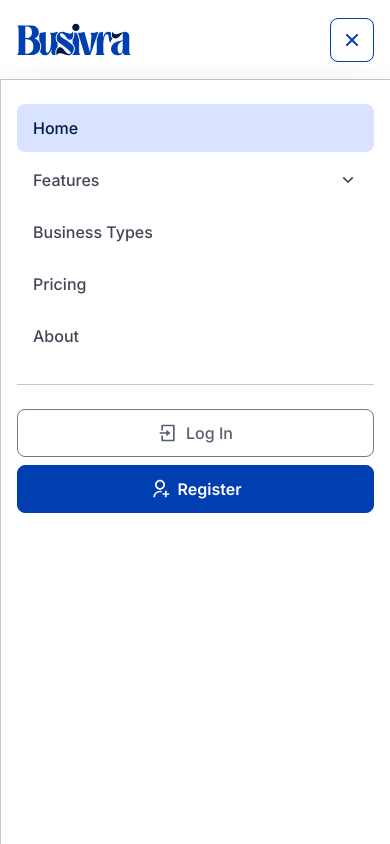
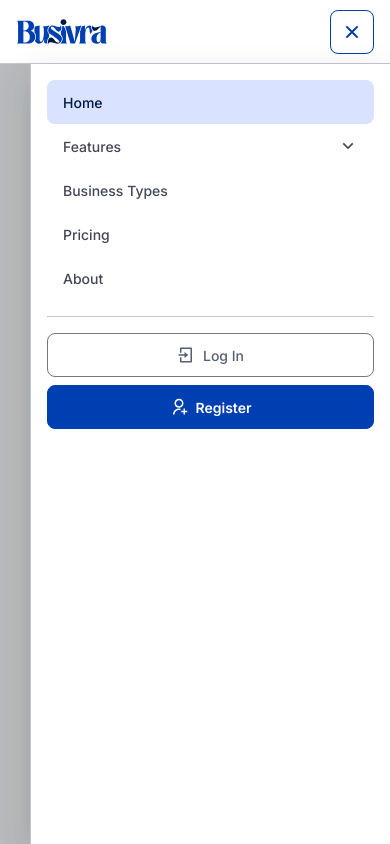
Before and after one commit to hanif8th-design/bms-web-app, a React (Vite) app in the folder client/: page / in a window 390 px wide. Both pictures are taken after a click on the button "Open navigation menu". Built offline with nearby package versions, Linux system fonts and the light colour scheme.

Commit message:
refine mobile layout and preserve features state

```diff
--- a/client/src/components/PublicNavbar/PublicNavbar.module.css
+++ b/client/src/components/PublicNavbar/PublicNavbar.module.css
@@ -1,9 +1,11 @@
 .publicNavbar {
+  --public-navbar-height: 80px;
+
   position: sticky;
   z-index: 100;
   top: 0;
   width: 100%;
-  height: 80px;
+  height: var(--public-navbar-height);
   border-bottom: var(--border-width-default) solid var(--color-outline-variant);
   background-color: var(--color-surface-container-lowest);
 }
@@ -26,3 +28,9 @@
     gap: var(--spacing-md);
   }
 }
+
+@media (width < 768px) {
+  .publicNavbar {
+    --public-navbar-height: 64px;
+  }
+}
--- a/client/src/components/PublicNavbar/PublicNavbar.tsx
+++ b/client/src/components/PublicNavbar/PublicNavbar.tsx
@@ -11,6 +11,7 @@ const mobileMenuId = 'public-navbar-mobile-menu'
 
 /** Assembles the public website's brand, navigation, and account actions. */
 export function PublicNavbar() {
+  const [isMobileFeaturesOpen, setIsMobileFeaturesOpen] = useState(false)
   const [isMobileMenuOpen, setIsMobileMenuOpen] = useState(false)
   const navbarRef = useRef<HTMLElement>(null)
   const menuToggleRef = useRef<HTMLButtonElement>(null)
@@ -61,13 +62,17 @@ export function PublicNavbar() {
     const closeOnEscape = (event: KeyboardEvent) => {
       if (event.key === 'Escape') {
         event.preventDefault()
+        if (isMobileFeaturesOpen) {
+          setIsMobileFeaturesOpen(false)
+          return
+        }
         closeMobileMenu(true)
       }
     }
 
     document.addEventListener('keydown', closeOnEscape)
     return () => document.removeEventListener('keydown', closeOnEscape)
-  }, [isMobileMenuOpen])
+  }, [isMobileFeaturesOpen, isMobileMenuOpen])
 
   return (
     <header className={styles.publicNavbar} ref={navbarRef}>
@@ -84,8 +89,10 @@ export function PublicNavbar() {
       </div>
       <PublicNavbarMobileMenu
         id={mobileMenuId}
+        isFeaturesOpen={isMobileFeaturesOpen}
         isOpen={isMobileMenuOpen}
         onBackdropClick={() => closeMobileMenu(true)}
+        onFeaturesOpenChange={setIsMobileFeaturesOpen}
         onNavigate={() => closeMobileMenu(true)}
       />
     </header>
--- a/client/src/components/PublicNavbar/components/PublicNavbarActions/PublicNavbarActions.module.css
+++ b/client/src/components/PublicNavbar/components/PublicNavbarActions/PublicNavbarActions.module.css
@@ -83,3 +83,19 @@
     min-height: 48px;
   }
 }
+
+@media (width < 768px) {
+  .mobile {
+    padding-top: var(--spacing-md);
+  }
+
+  .mobile .action {
+    min-height: 44px;
+    font-size: var(--font-size-body-sm);
+  }
+
+  .mobile .actionIcon {
+    width: 18px;
+    height: 18px;
+  }
+}
--- a/client/src/components/PublicNavbar/components/PublicNavbarBrand/PublicNavbarBrand.module.css
+++ b/client/src/components/PublicNavbar/components/PublicNavbarBrand/PublicNavbarBrand.module.css
@@ -1,6 +1,7 @@
 .brand {
   display: inline-flex;
   flex: 0 0 auto;
+  min-height: 44px;
   align-items: center;
   border-radius: var(--radius-sm);
   text-decoration: none;
@@ -8,12 +9,18 @@
 
 .logo {
   display: block;
-  width: 133px;
+  width: 112px;
   height: auto;
 }
 
-@media (width < 480px) {
+@media (width < 768px) {
   .logo {
-    width: 116px;
+    width: 92px;
   }
 }
+
+@media (width < 380px) {
+  .logo {
+    width: 84px;
+  }
+}
--- a/client/src/components/PublicNavbar/components/PublicNavbarBrand/PublicNavbarBrand.tsx
+++ b/client/src/components/PublicNavbar/components/PublicNavbarBrand/PublicNavbarBrand.tsx
@@ -18,9 +18,9 @@ export function PublicNavbarBrand({ onNavigate }: PublicNavbarBrandProps) {
       <img
         alt="BMS"
         className={styles.logo}
-        height={40}
+        height={34}
         src={bmsLogo}
-        width={133}
+        width={112}
       />
     </Link>
   )
--- a/client/src/components/PublicNavbar/components/PublicNavbarDropdown/PublicNavbarDropdown.module.css
+++ b/client/src/components/PublicNavbar/components/PublicNavbarDropdown/PublicNavbarDropdown.module.css
@@ -144,6 +144,18 @@
   }
 }
 
+@media (width < 768px) {
+  .mobile .trigger,
+  .mobile .menuLink {
+    min-height: 44px;
+    font-size: var(--font-size-body-sm);
+  }
+
+  .mobile .menu {
+    padding-left: var(--spacing-sm);
+  }
+}
+
 @media (prefers-reduced-motion: reduce) {
   .menu {
     animation: none;
--- a/client/src/components/PublicNavbar/components/PublicNavbarDropdown/PublicNavbarDropdown.tsx
+++ b/client/src/components/PublicNavbar/components/PublicNavbarDropdown/PublicNavbarDropdown.tsx
@@ -16,17 +16,22 @@ import type {
 import styles from './PublicNavbarDropdown.module.css'
 
 interface PublicNavbarDropdownProps {
+  controlledIsOpen?: boolean
   item: PublicNavbarDropdownItem
   onNavigate?: () => void
+  onOpenChange?: (isOpen: boolean) => void
   presentation: PublicNavbarPresentation
 }
 
 export function PublicNavbarDropdown({
+  controlledIsOpen,
   item,
   onNavigate,
+  onOpenChange,
   presentation,
 }: PublicNavbarDropdownProps) {
-  const [isOpen, setIsOpen] = useState(false)
+  const [uncontrolledIsOpen, setUncontrolledIsOpen] = useState(false)
+  const isOpen = controlledIsOpen ?? uncontrolledIsOpen
   const dropdownId = useId()
   const dropdownContainerRef = useRef<HTMLDivElement>(null)
   const mobileAccordionRef = useRef<HTMLDivElement>(null)
@@ -38,6 +43,16 @@ export function PublicNavbarDropdown({
     presentation === 'desktop'
       ? location.pathname.startsWith(item.to)
       : location.pathname === item.to
+
+  const setDropdownOpen = useCallback(
+    (nextIsOpen: boolean) => {
+      if (controlledIsOpen === undefined) {
+        setUncontrolledIsOpen(nextIsOpen)
+      }
+      onOpenChange?.(nextIsOpen)
+    },
+    [controlledIsOpen, onOpenChange],
+  )
 
   useGSAP(
     () => {
@@ -93,17 +108,17 @@ export function PublicNavbarDropdown({
 
   const closeDropdown = useCallback(
     (restoreTriggerFocus = false) => {
-      setIsOpen(false)
+      setDropdownOpen(false)
 
       if (restoreTriggerFocus) {
         triggerRef.current?.focus()
       }
     },
-    [],
+    [setDropdownOpen],
   )
 
   const openDropdown = () => {
-    setIsOpen(true)
+    setDropdownOpen(true)
   }
 
   const toggleDropdown = () => {
@@ -122,17 +137,26 @@ export function PublicNavbarDropdown({
 
     const closeOnOutsidePointer = (event: PointerEvent) => {
       if (!dropdownContainerRef.current?.contains(event.target as Node)) {
+        const pointerTarget = event.target
+        const pointerIsInsideMobileMenu =
+          pointerTarget instanceof Element &&
+          pointerTarget.closest('[data-public-navbar-mobile-menu]')
+
+        // Closing the side panel itself must not alter its remembered accordion state.
+        if (presentation === 'mobile' && !pointerIsInsideMobileMenu) {
+          return
+        }
         closeDropdown()
       }
     }
 
     document.addEventListener('pointerdown', closeOnOutsidePointer)
     return () => document.removeEventListener('pointerdown', closeOnOutsidePointer)
-  }, [closeDropdown, isOpen])
+  }, [closeDropdown, isOpen, presentation])
 
   // Escape consistently closes the menu and returns focus to its trigger.
   useEffect(() => {
-    if (!isOpen) {
+    if (!isOpen || presentation === 'mobile') {
       return
     }
 
@@ -145,7 +169,7 @@ export function PublicNavbarDropdown({
 
     document.addEventListener('keydown', closeOnEscape)
     return () => document.removeEventListener('keydown', closeOnEscape)
-  }, [closeDropdown, isOpen])
+  }, [closeDropdown, isOpen, presentation])
 
   const focusDropdownItem = (index: number) => {
     const normalizedIndex =
@@ -197,6 +221,13 @@ export function PublicNavbarDropdown({
 
   const handleBlur = (event: React.FocusEvent<HTMLDivElement>) => {
     if (!event.currentTarget.contains(event.relatedTarget as Node | null)) {
+      const focusIsInsideMobileMenu =
+        event.relatedTarget instanceof Element &&
+        event.relatedTarget.closest('[data-public-navbar-mobile-menu]')
+
+      if (presentation === 'mobile' && !focusIsInsideMobileMenu) {
+        return
+      }
       closeDropdown()
     }
   }
--- a/client/src/components/PublicNavbar/components/PublicNavbarLink/PublicNavbarLink.module.css
+++ b/client/src/components/PublicNavbar/components/PublicNavbarLink/PublicNavbarLink.module.css
@@ -42,3 +42,10 @@
     color: var(--color-on-primary-container);
   }
 }
+
+@media (width < 768px) {
+  .navigationLink {
+    min-height: 44px;
+    font-size: var(--font-size-body-sm);
+  }
+}
--- a/client/src/components/PublicNavbar/components/PublicNavbarMobileMenu/PublicNavbarMobileMenu.module.css
+++ b/client/src/components/PublicNavbar/components/PublicNavbarMobileMenu/PublicNavbarMobileMenu.module.css
@@ -1,11 +1,11 @@
 .backdrop {
   position: fixed;
   z-index: 90;
-  inset: 80px 0 0;
+  inset: var(--public-navbar-height) 0 0;
   display: block;
   width: 100%;
-  height: calc(100vh - 80px);
-  height: calc(100dvh - 80px);
+  height: calc(100vh - var(--public-navbar-height));
+  height: calc(100dvh - var(--public-navbar-height));
   padding: 0;
   border: 0;
   background-color: rgb(25 28 30 / 28%);
@@ -17,11 +17,11 @@
 .mobileMenu {
   position: fixed;
   z-index: 100;
-  top: 80px;
+  top: var(--public-navbar-height);
   right: 0;
   width: min(420px, 100%);
-  height: calc(100vh - 80px);
-  height: calc(100dvh - 80px);
+  height: calc(100vh - var(--public-navbar-height));
+  height: calc(100dvh - var(--public-navbar-height));
   overflow-x: hidden;
   overflow-y: auto;
   border-left: var(--border-width-default) solid var(--color-outline-variant);
@@ -38,6 +38,17 @@
   flex-direction: column;
   gap: var(--spacing-lg);
   padding: var(--spacing-lg) var(--layout-page-margin) var(--spacing-xl);
+}
+
+@media (width < 768px) {
+  .mobileMenu {
+    width: min(360px, 100%);
+  }
+
+  .mobileMenuContent {
+    gap: var(--spacing-md);
+    padding: var(--spacing-md) var(--layout-page-margin) var(--spacing-lg);
+  }
 }
 
 @keyframes revealBackdrop {
--- a/client/src/components/PublicNavbar/components/PublicNavbarMobileMenu/PublicNavbarMobileMenu.tsx
+++ b/client/src/components/PublicNavbar/components/PublicNavbarMobileMenu/PublicNavbarMobileMenu.tsx
@@ -4,15 +4,19 @@ import styles from './PublicNavbarMobileMenu.module.css'
 
 interface PublicNavbarMobileMenuProps {
   id: string
+  isFeaturesOpen: boolean
   isOpen: boolean
   onBackdropClick: () => void
+  onFeaturesOpenChange: (isOpen: boolean) => void
   onNavigate: () => void
 }
 
 export function PublicNavbarMobileMenu({
   id,
+  isFeaturesOpen,
   isOpen,
   onBackdropClick,
+  onFeaturesOpenChange,
   onNavigate,
 }: PublicNavbarMobileMenuProps) {
   if (!isOpen) {
@@ -28,10 +32,12 @@ export function PublicNavbarMobileMenu({
         tabIndex={-1}
         type="button"
       />
-      <div className={styles.mobileMenu} id={id}>
+      <div className={styles.mobileMenu} data-public-navbar-mobile-menu="" id={id}>
         <div className={styles.mobileMenuContent}>
           <PublicNavbarNavigation
+            isMobileFeaturesOpen={isFeaturesOpen}
             onNavigate={onNavigate}
+            onMobileFeaturesOpenChange={onFeaturesOpenChange}
             presentation="mobile"
           />
           <PublicNavbarActions
--- a/client/src/components/PublicNavbar/components/PublicNavbarNavigation/PublicNavbarNavigation.module.css
+++ b/client/src/components/PublicNavbar/components/PublicNavbarNavigation/PublicNavbarNavigation.module.css
@@ -32,3 +32,9 @@
     gap: var(--spacing-xs);
   }
 }
+
+@media (width < 768px) {
+  .mobile .navigationList {
+    gap: var(--spacing-0);
+  }
+}
--- a/client/src/components/PublicNavbar/components/PublicNavbarNavigation/PublicNavbarNavigation.tsx
+++ b/client/src/components/PublicNavbar/components/PublicNavbarNavigation/PublicNavbarNavigation.tsx
@@ -5,12 +5,16 @@ import { PublicNavbarLink } from '../PublicNavbarLink/PublicNavbarLink'
 import styles from './PublicNavbarNavigation.module.css'
 
 interface PublicNavbarNavigationProps {
+  isMobileFeaturesOpen?: boolean
   onNavigate?: () => void
+  onMobileFeaturesOpenChange?: (isOpen: boolean) => void
   presentation: PublicNavbarPresentation
 }
 
 export function PublicNavbarNavigation({
+  isMobileFeaturesOpen,
   onNavigate,
+  onMobileFeaturesOpenChange,
   presentation,
 }: PublicNavbarNavigationProps) {
   return (
@@ -24,8 +28,16 @@ export function PublicNavbarNavigation({
           <li className={styles.navigationItem} key={navigationItem.to}>
             {navigationItem.kind === 'dropdown' ? (
               <PublicNavbarDropdown
+                controlledIsOpen={
+                  presentation === 'mobile' ? isMobileFeaturesOpen : undefined
+                }
                 item={navigationItem}
                 onNavigate={onNavigate}
+                onOpenChange={
+                  presentation === 'mobile'
+                    ? onMobileFeaturesOpenChange
+                    : undefined
+                }
                 presentation={presentation}
               />
             ) : (
```
